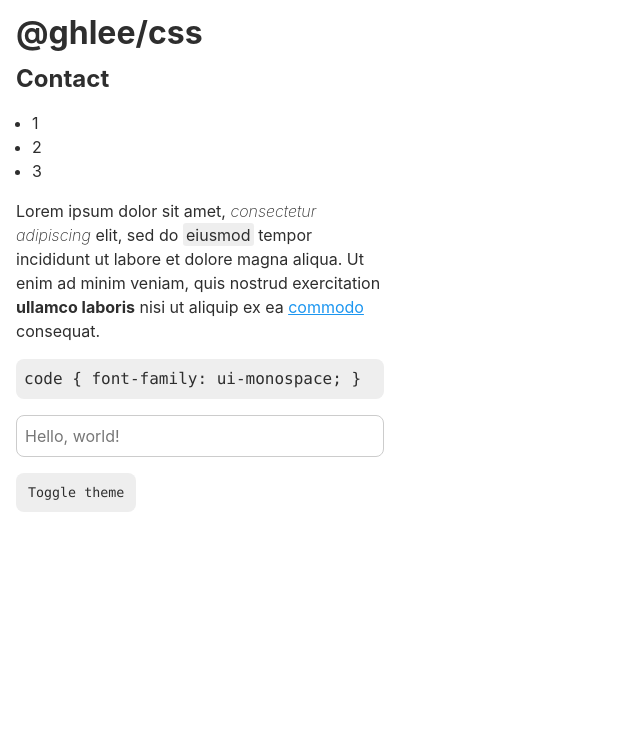
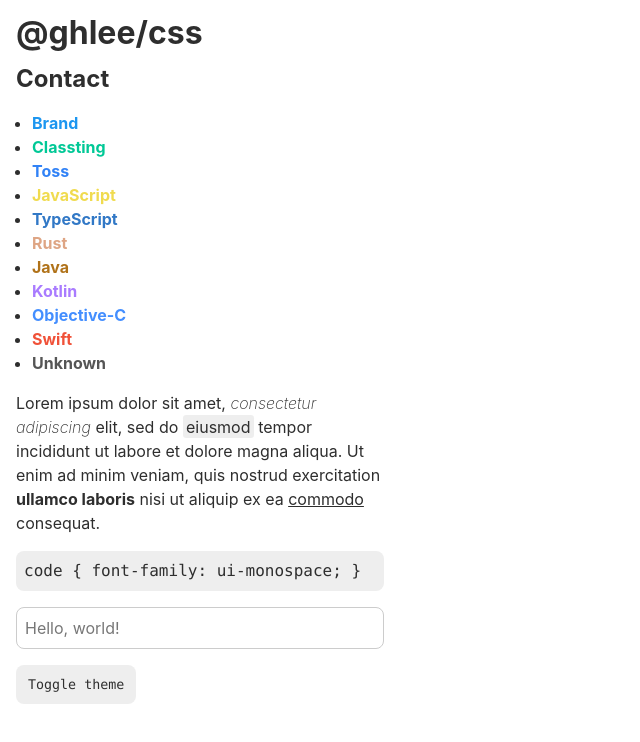
Before and after one commit to leegeunhyeok/ghlee, a website: page packages/css/index.html in a window 1280 px wide. Shown: the whole page, without its empty margins (0-640 px from the left). Drawn offline with Linux system fonts and the light colour scheme; a web font is replaced by a local one.

Commit message:
feat: add colors

```diff
--- a/packages/css/index.css
+++ b/packages/css/index.css
@@ -11,19 +11,28 @@
   --backgroundSecondary: #eee;
   --textPrimary: #2e2e2e;
   --textSecondary: #777;
-  --focus: #999;
-  --blue: #1c96f0;
   --borderColor: #ccc;
+  /* colors */
+  --brand: #1c96f0;
+  --classting: #00c896;
+  --toss: #3182f6;
+  --js: #f0db4f;
+  --ts: #3178c6;
+  --rs: #dea584;
+  --java: #b07219;
+  --kt: #a97bff;
+  --objc: #438eff;
+  --swift: #f05138;
+  --unknown: #555;
 }
 
 html[data-theme='dark'] {
-  --backgroundColor: #121212;
-  --backgroundSecondary: #333;
-  --textPrimary: #eee;
+  --backgroundColor: #222;
+  --backgroundSecondary: #3f3f3f;
+  --textPrimary: #ddd;
   --textSecondary: #999;
-  --focus: #bbb;
-  --blue: #3a8cea;
   --borderColor: #555;
+  --unknown: #777;
 }
 
 body {
@@ -80,8 +89,20 @@
 
 :focus {
   outline: none;
-  box-shadow: 0 0 0 2px var(--blue);
+  box-shadow: 0 0 0 2px var(--brand);
 }
 a:focus {
   border-radius: .25rem;
 }
+
+.text-brand { color: var(--brand); }
+.text-classting { color: var(--classting); }
+.text-toss { color: var(--toss); }
+.text-js { color: var(--js); }
+.text-ts { color: var(--ts); }
+.text-rs { color: var(--rs); }
+.text-java { color: var(--java); }
+.text-kt { color: var(--kt); }
+.text-objc { color: var(--objc); }
+.text-swift { color: var(--swift); }
+.text-unknown { color: var(--unknown); }
--- a/packages/css/index.html
+++ b/packages/css/index.html
@@ -27,9 +27,17 @@
     <section>
       <h2>Contact</h2>
       <ul>
-        <li>1</li>
-        <li>2</li>
-        <li>3</li>
+        <li><b class="text-brand">Brand</b></li>
+        <li><b class="text-classting">Classting</b></li>
+        <li><b class="text-toss">Toss</b></li>
+        <li><b class="text-js">JavaScript</b></li>
+        <li><b class="text-ts">TypeScript</b></li>
+        <li><b class="text-rs">Rust</b></li>
+        <li><b class="text-java">Java</b></li>
+        <li><b class="text-kt">Kotlin</b></li>
+        <li><b class="text-objc">Objective-C</b></li>
+        <li><b class="text-swift">Swift</b></li>
+        <li><b class="text-unknown">Unknown</b></li>
       </ul>
       <p>
         Lorem ipsum dolor sit amet, <i>consectetur adipiscing</i> elit, sed do <span>eiusmod</span> tempor incididunt ut labore et dolore magna aliqua. Ut enim ad minim veniam, quis nostrud exercitation <b>ullamco laboris</b> nisi ut aliquip ex ea <a href="#">commodo</a> consequat.
```
